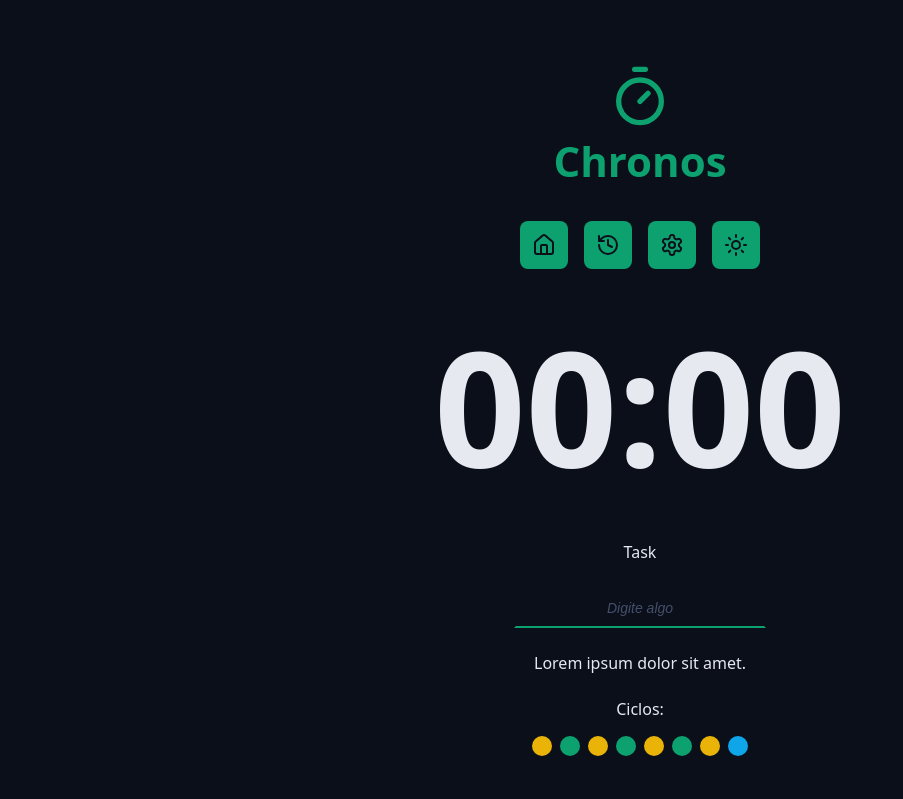
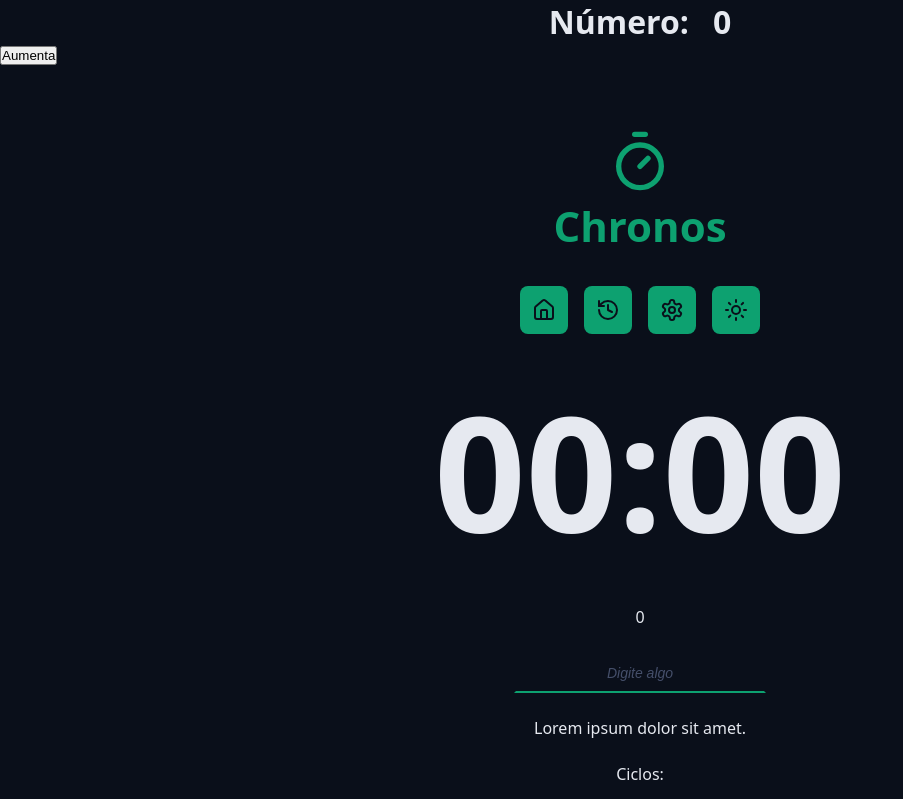
Before and after one commit to jordanogiacomet/chronos-pomodoro, a React (Vite) app: page / in a window 1280 px wide. Shown: the top 799 px of the page, without its empty margins (0-903 px from the left). Built offline with nearby package versions, Linux system fonts and the light colour scheme.

Commit message:
WIP - Aula 32 completa;

```diff
--- a/src/App.tsx
+++ b/src/App.tsx
@@ -11,10 +11,25 @@
 import { DefaultButton } from './components/DefaultButton';
 import { PlayCircleIcon } from 'lucide-react';
 import { Footer } from './components/Footer';
+import { Heading } from './components/Heading';
 
 export function App() {
+  let numero = 0;
+
+  function handleClick() {
+    const span = document.getElementById('numero');
+    if (!span) return;
+    numero += 1;
+    span.innerText = numero.toString();
+    console.log(numero);
+  }
+
   return (
     <Fragment>
+      <Heading>
+        Número: <span id='numero'>{numero}</span>
+      </Heading>
+      <button onClick={handleClick}>Aumenta</button>
       <Container>
         <Logo />
       </Container>
@@ -28,7 +43,7 @@
         <form className='form'>
           <div className='formRow'>
             <DefaultInput
-              labelText='Task'
+              labelText={numero.toString()}
               id='meuInput'
               type='text'
               placeholder='Digite algo'
```
